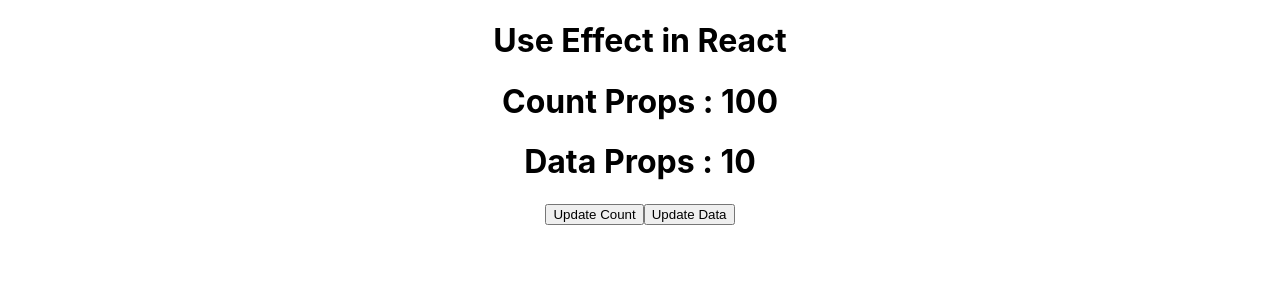
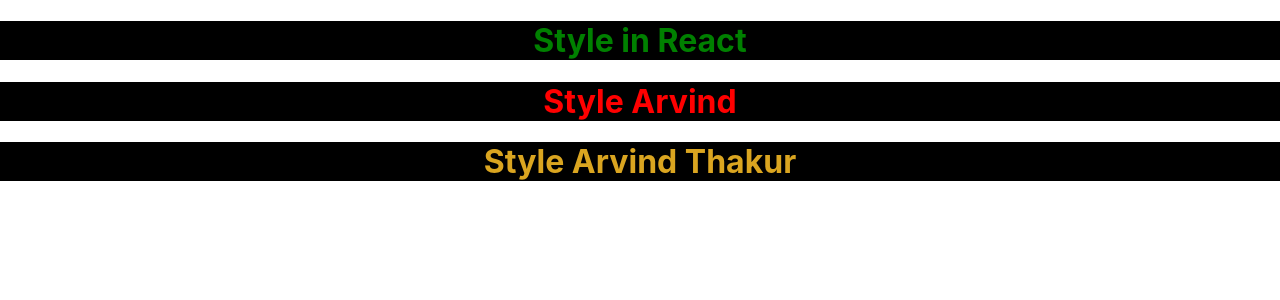
Before and after one commit to Arvindkr123/React-Learning, a React (Create React App) app: page / in a window 1280 px wide. Shown: the top 300 px of the page. Built offline with nearby package versions, Linux system fonts and the light colour scheme.

Commit message:
Style in React

```diff
--- a/src/App.js
+++ b/src/App.js
@@ -1,20 +1,18 @@
 import logo from './logo.svg';
 import './App.css';
-import User from './User';
+import './style.css'
+import style from './custom.module.css'
 
-import React, { useEffect, useState } from 'react'
+import React from 'react'
 
 function App() {
-  const [data, setData] = useState(10);
-  const [count, setCount] = useState(100);
   return (
     <div className='App'>
-      <h1>Use Effect in React</h1>
-      <User count={count} data={data}></User>
-      <button onClick={() => setCount(count + 1)}>Update Count</button>
-      <button onClick={() => setData(data + 1)}>Update Data</button>
+      <h1 className='primary'>Style in React</h1>
+      <h1 style={{ color: 'red', backgroundColor: 'black' }}>Style Arvind</h1>
+      <h1 className={style.success}>Style Arvind Thakur</h1>
     </div>
   )
 }
 
-export default App;
+export default App
--- a/src/User.js
+++ /dev/null
@@ -1,15 +0,0 @@
-import React, { useEffect, useState } from 'react'
-
-function User(props) {
-    useEffect(() => {
-        alert(`count ${props.count+1}`)
-    }, [props.count, props.data])
-    return (
-        <div className='App'>
-            <h1>Count Props : {props.count}</h1>
-            <h1>Data Props : {props.data}</h1>
-        </div>
-    )
-}
-
-export default User;
--- /dev/null
+++ b/src/custom.module.css
@@ -0,0 +1,4 @@
+.success{
+    color: goldenrod;
+    background-color: black;
+}
--- /dev/null
+++ b/src/style.css
@@ -0,0 +1,4 @@
+.primary{
+    background-color: black;
+    color: green;
+}
```
